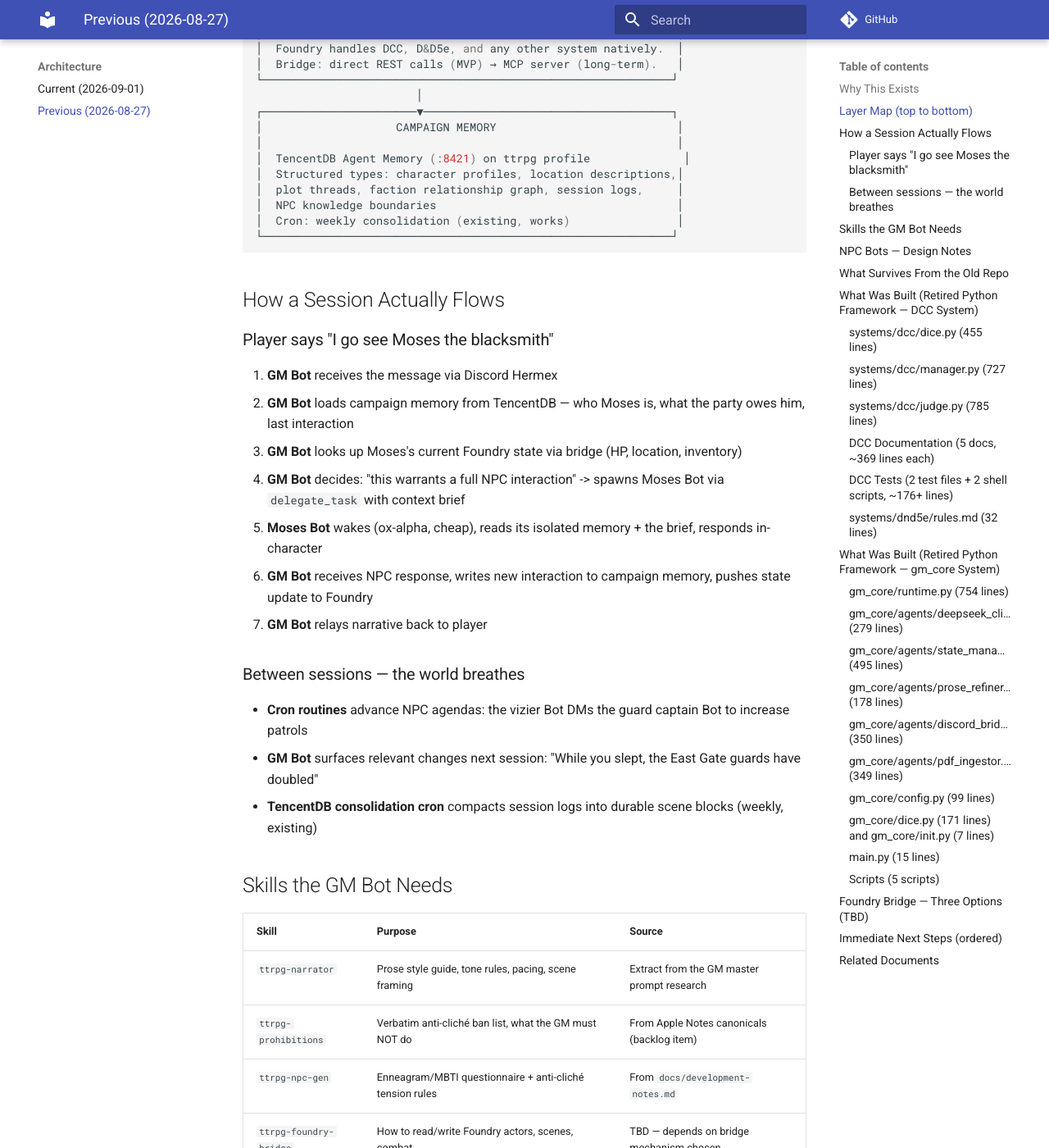
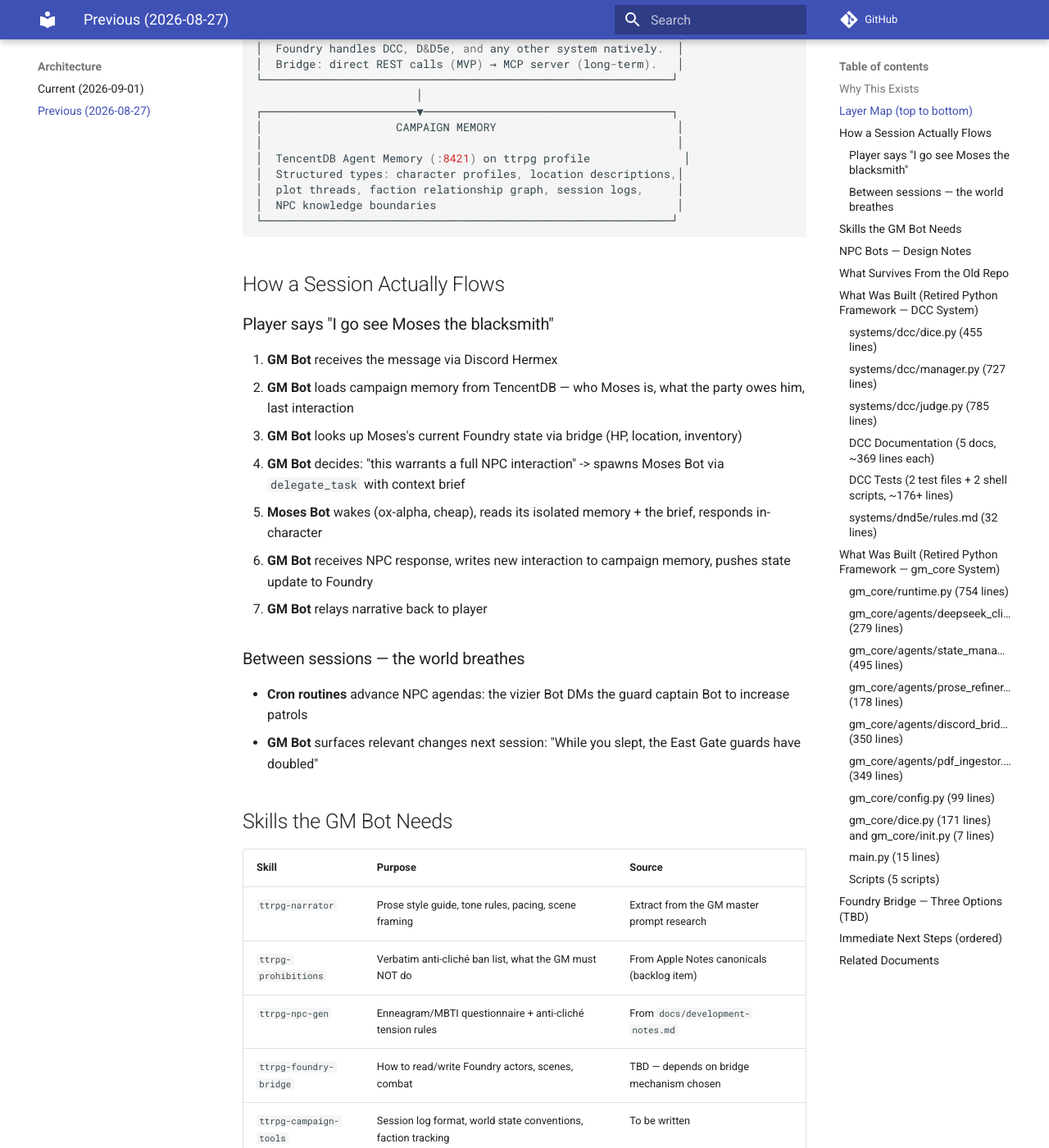
Before and after one commit to luckrucksack/ttrpg-gm, an MkDocs documentation site: the page built from docs/ttrpg-gm-architecture-2026-08-27.md, in a window 1280 px wide and 1400 px high, scrolled down 1397 px. Shown: the whole window at 82% size. Built offline with MkDocs 1.6.1 and Material for MkDocs 9.7.7, drawn with Linux system fonts in a browser that asks for light colours; comment, search, counter and statistics services are not loaded.

Commit message:
docs: remove DM consolidation cron references (job deleted 2026-09-14)

````diff
--- a/docs/ttrpg-gm-architecture-2026-08-27.md
+++ b/docs/ttrpg-gm-architecture-2026-08-27.md
@@ -62,7 +62,6 @@ The Python code was ~5,300 lines across ~35 files, with zero actual game session
 │  Structured types: character profiles, location descriptions,│
 │  plot threads, faction relationship graph, session logs,     │
 │  NPC knowledge boundaries                                    │
-│  Cron: weekly consolidation (existing, works)                │
 └─────────────────────────────────────────────────────────────┘
 ```
 
@@ -82,7 +81,6 @@ The Python code was ~5,300 lines across ~35 files, with zero actual game session
 
 - **Cron routines** advance NPC agendas: the vizier Bot DMs the guard captain Bot to increase patrols
 - **GM Bot** surfaces relevant changes next session: "While you slept, the East Gate guards have doubled"
-- **TencentDB consolidation cron** compacts session logs into durable scene blocks (weekly, existing)
 
 ## Skills the GM Bot Needs
 
````
Also changed, not shown: docs/backlog.md (+0 -1 lines), docs/ttrpg-gm-architecture-2026-09-01.md (+0 -1 lines).
